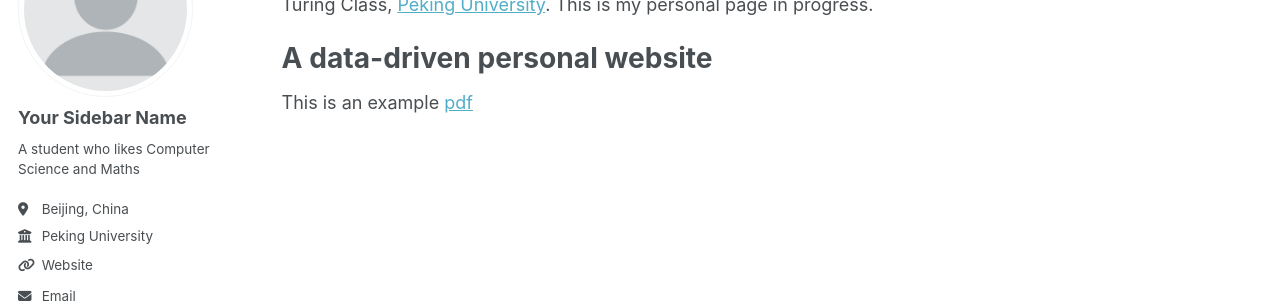
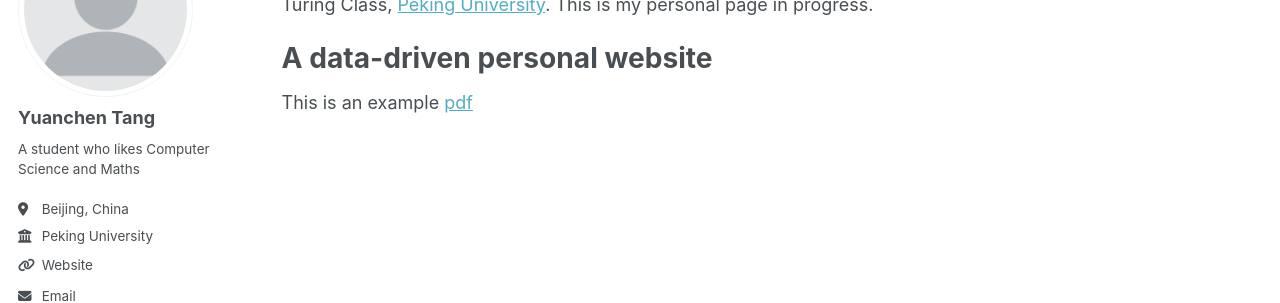
Before and after one commit to BrianTang02/briantang02.github.io, a Jekyll site: the page built from _pages/about.md, in a window 1280 px wide. Shown: the part 184-487 px from the top of the page. Built offline with Jekyll 4.4.1, drawn with Linux system fonts in a browser that asks for light colours.

Commit message:
Update _config.yml

```diff
--- a/_config.yml
+++ b/_config.yml
@@ -22,7 +22,7 @@ repository               : "rice-jivy/rice-jivy.github.io"
 author:
   # Biographic information
   avatar           : "profile.png"
-  name             : "Your Sidebar Name"
+  name             : "Yuanchen Tang"
   pronouns         : # example: "she/her"
   bio              : "A student who likes Computer Science and Maths"
   location         : "Beijing, China"
```
